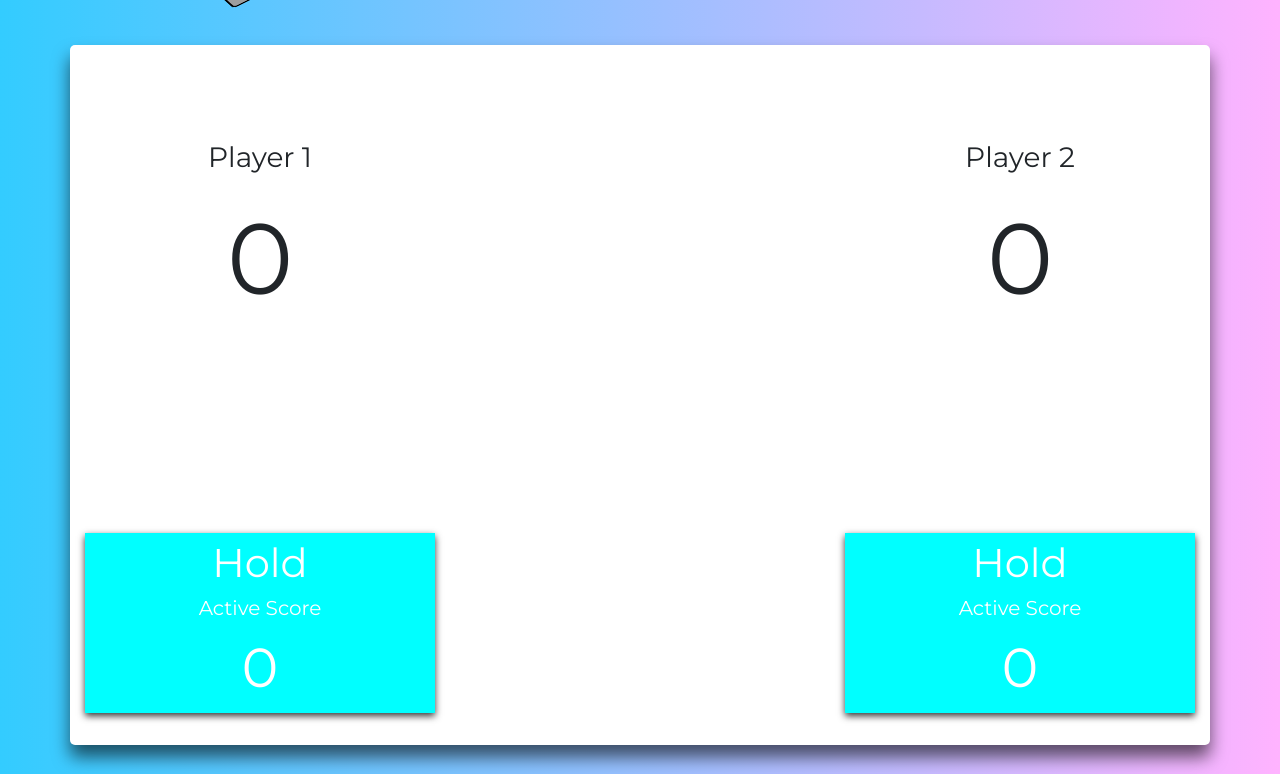
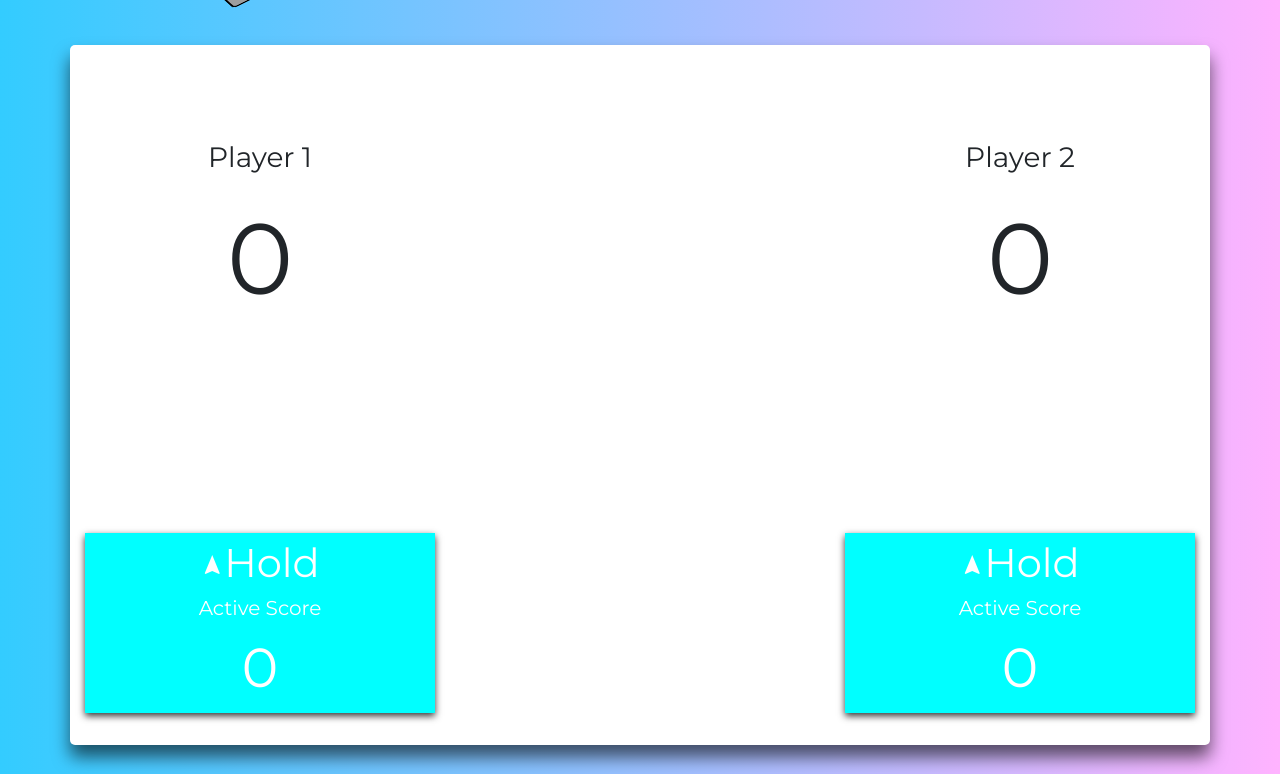
Before and after one commit to SamNgigi/Pig-Dice, a plain HTML site: page index.html in a window 1280 px wide. Shown: the part 325-1099 px from the top of the page. Drawn offline with nearby package versions, Linux system fonts and the light colour scheme; grey boxes are pictures that could not be loaded.

Commit message:
added Hold Icon

```diff
--- a/index.html
+++ b/index.html
@@ -86,7 +86,7 @@
             <h3 class="mt-5 text-center player-name">Player 1</h3>
             <div id="score-1" class="player1-score">0</div>
             <div id="hold1" class="active1-box">
-              <div>Hold</div>
+              <div><i class="material-icons">navigation</i>Hold</div>
               <div class="active-label">Active Score</div>
               <div id="activeScore1" class="active-score1 mt-1">0</div>
             </div>
@@ -101,7 +101,7 @@
             <h3 class="mt-5 text-center player-name">Player 2</h3>
             <div id="score-2" class="player2-score">0</div>
             <div id="hold2" class="active2-box">
-              <div>Hold</div>
+              <div><i class="material-icons">navigation</i>Hold</div>
               <div class="active-label">Active Score</div>
               <div id="activeScore2" class="active-score2 mt-1">0</div>
             </div>
```
